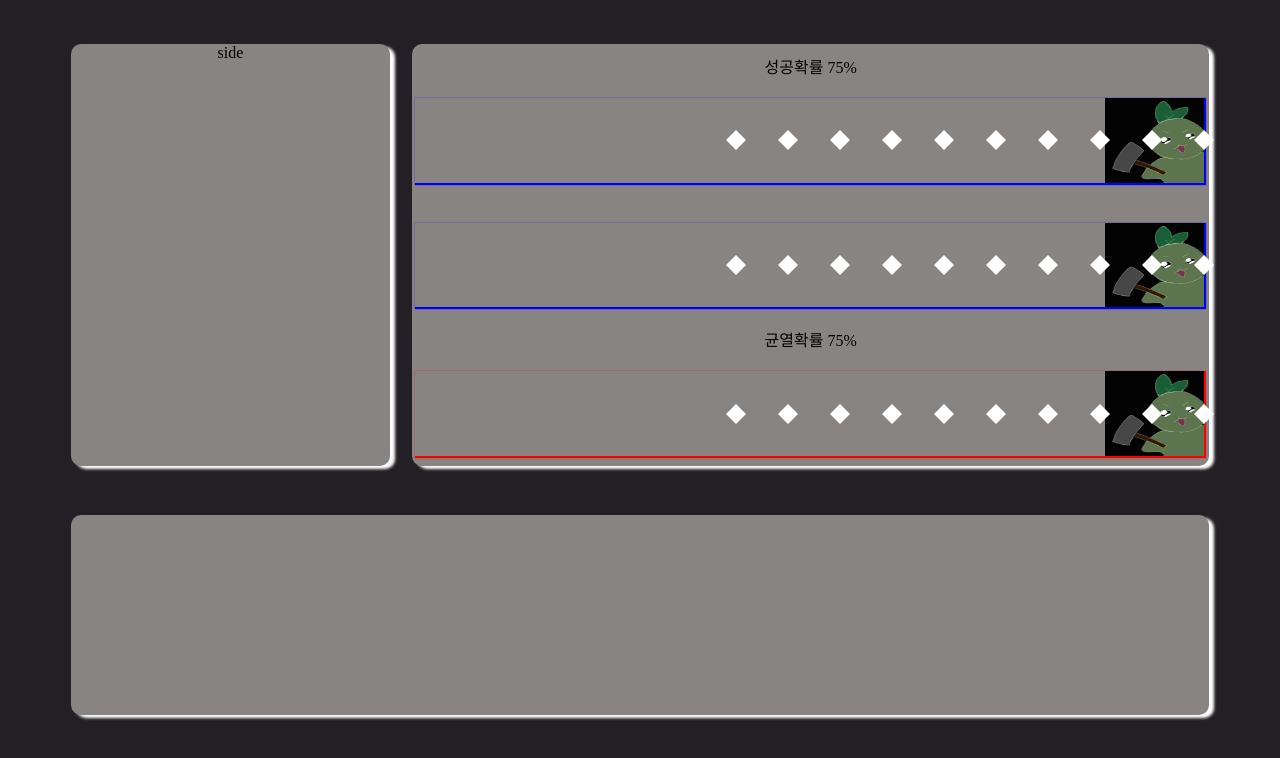
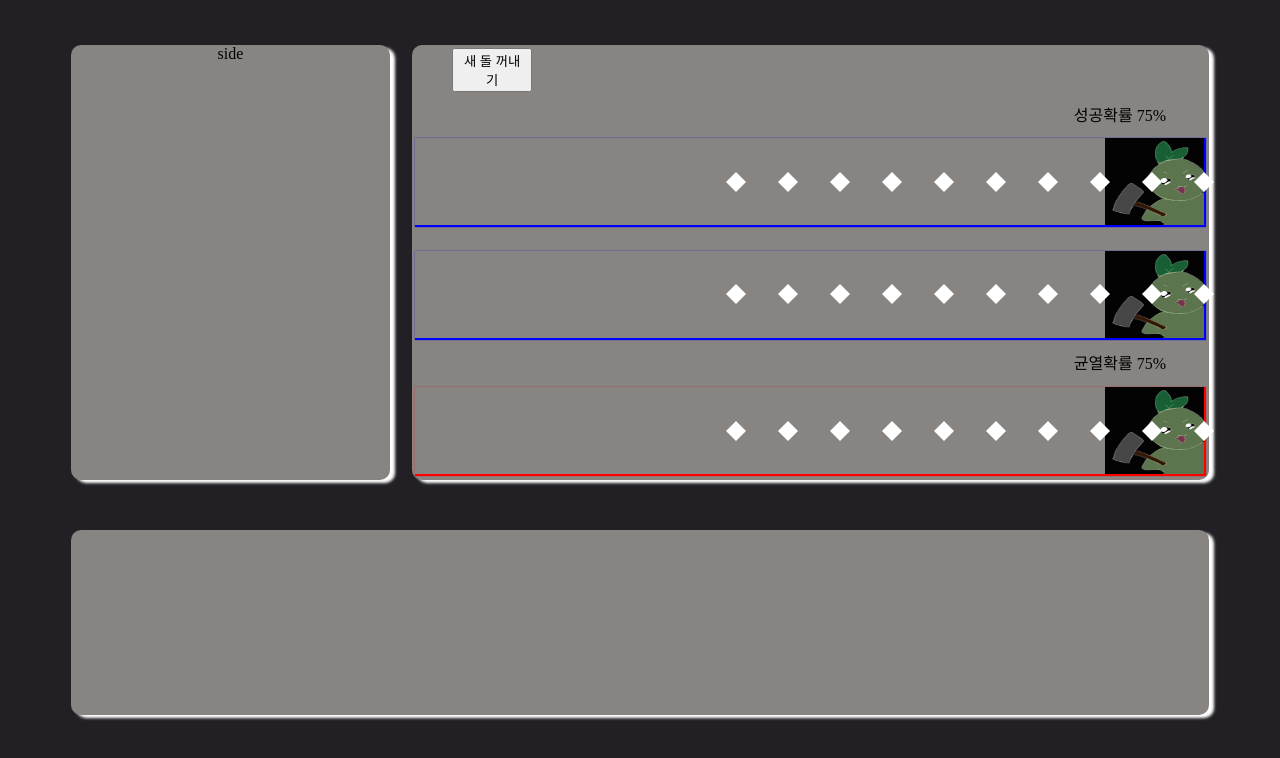
Before and after one commit to moonjh9392/stone-cutting, a React (Create React App) app: page / in a window 1280 px wide. Shown: the top 758 px of the page. Built offline with nearby package versions, Linux system fonts and the light colour scheme.

Commit message:
초기화 버튼 생성

```diff
--- a/src/component/Engraving.jsx
+++ b/src/component/Engraving.jsx
@@ -2,13 +2,24 @@ import "../style/Engraving.css";
 import mokoko from "../images/mokoko.jpg";
 import { useState } from "react";
 
-export default function Engraving({ className, Firstele, Firstidx, stone, setStone, percentage, setPercentage }) {
-  const [cnt, setCnt] = useState(0); //채워지는 칸을 위해 Engraving컴포넌트별 상태 만듬
+export default function Engraving({
+  className,
+  Firstele,
+  Firstidx,
+  stone,
+  setStone,
+  percentage,
+  setPercentage,
+  cnt,
+  setCnt,
+}) {
+  // const [cnt, setCnt] = useState(0); //채워지는 칸을 위해 Engraving컴포넌트별 상태 만듬
   const copiedStone = [...stone]; //stone을 직접 수정하면 안되기 때문에 복사본 만듬
-
+  const copiedCnt = [...cnt]; //cnt를 직접 수정하면 안되기 때문에 복사본 만듬
   const handleBtnOnclik = (index) => {
     //index = 0,1,2
-    if (cnt < 10) {
+    if (copiedCnt[index] < 10) {
+      console.log(copiedCnt[index]);
       //10칸 초과면 버튼 작동 안함
 
       let random = Math.floor(Math.random() * 100); //확률 소숫점 내림
@@ -29,15 +40,19 @@ export default function Engraving({ className, Firstele, Firstidx, stone, setSto
           setPercentage(percentage + 10);
         }
       }
-      copiedStone[index][cnt] = Object.assign({}, { result: isSuccess ? "success" : "fail", checked: isSuccess });
-      //stone[index][cnt]의 객체{}를  { result: "success", checked: true }로 변경
+      copiedStone[index][copiedCnt[index]] = Object.assign(
+        {},
+        { result: isSuccess ? "success" : "fail", checked: isSuccess }
+      );
+      //stone[index][copiedCnt[index]]의 객체{}를  { result: "success", checked: true }로 변경
       setStone(copiedStone); //stone 상태 업데이트
-      setCnt(cnt + 1); //한칸 채워질때마다 다음칸으로 이동
+      copiedCnt[index] += 1;
+      setCnt(copiedCnt); //한칸 채워질때마다 다음칸으로 이동
     }
   };
   return (
     <>
-      <div>
+      <div className="Engraving__percentage">
         {Firstidx === 0 ? "성공확률 " : Firstidx === 2 ? "균열확률 " : ""}
         {Firstidx !== 1 ? percentage + "%" : ""}
       </div>
--- a/src/component/MainBox.jsx
+++ b/src/component/MainBox.jsx
@@ -4,12 +4,25 @@ import Engraving from "./Engraving";
 
 export default function MainBox(params) {
   //3x10의 2차원 배열 선언 [[{},{},{}...],[{},{},{}...],[{},{},{}...]]
-  const [stone, setStone] = useState(Array.from(Array(3), () => new Array(10).fill({ result: "", checked: false })));
+  const clear = Array.from(Array(3), () => new Array(10).fill({ result: "", checked: false }));
+  const [stone, setStone] = useState(clear);
+  const [cnt, setCnt] = useState([0, 0, 0]);
 
   //성공확률 퍼센테이지 초기값 75%
   const [percentage, setPercentage] = useState(75);
+
+  //새 돌 꺼내기 - 초기화 버튼
+  const clearBtnOnClick = () => {
+    setStone(clear); //스톤 초기화
+    setPercentage(75); //확률 초기화
+    setCnt([0, 0, 0]); //컴포넌트 별 카운트 초기화
+  };
+
   return (
     <div className="MainBox">
+      <button className="clearBtn" onClick={clearBtnOnClick}>
+        새 돌 꺼내기
+      </button>
       {stone.map((ele, idx) => {
         return (
           <Engraving
@@ -21,6 +34,8 @@ export default function MainBox(params) {
             setStone={setStone}
             percentage={percentage}
             setPercentage={setPercentage}
+            cnt={cnt}
+            setCnt={setCnt}
           />
         );
       })}
--- a/src/style/Engraving.css
+++ b/src/style/Engraving.css
@@ -36,6 +36,11 @@
 }
 .Engraving__action__box > div {
   margin: 8%;
+}
+
+.Engraving__percentage {
+  padding-right: 5%;
+  text-align: right;
 }
 
 img {
--- a/src/style/MainBox.css
+++ b/src/style/MainBox.css
@@ -9,3 +9,7 @@
 .MainBox > div {
   margin: 3px;
 }
+.clearBtn {
+  margin-left: 5%;
+  width: 10%;
+}
```
